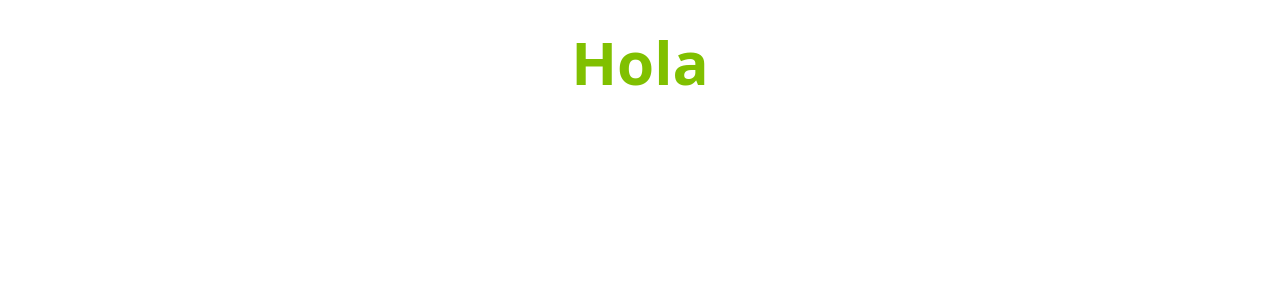
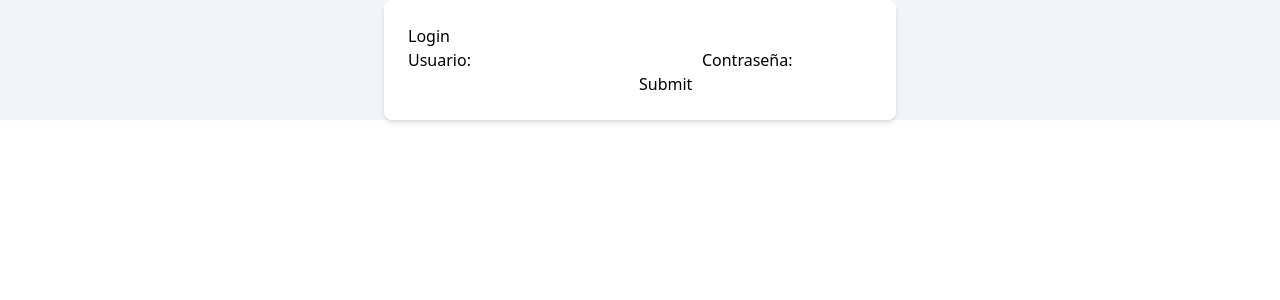
Before and after one commit to kalpizard/Team-4, a React (Vite) app in the folder Frontend/TakeTime/: page /login in a window 1280 px wide. Shown: the top 300 px of the page. Built offline with nearby package versions, Linux system fonts and the light colour scheme.

Commit message:
login x register

```diff
--- a/Frontend/TakeTime/db.json
+++ b/Frontend/TakeTime/db.json
@@ -1,6 +1,6 @@
 {
     "usuarios": [
-      { "id": 1, "nombre": "Juan", "edad": 30 },
-      { "id": 2, "nombre": "Ana", "edad": 25 }
+      { "id": 1, "name": "Juan", "edad": 30, "password": "derek"},
+      { "id": 2, "name": "Ana", "edad": 25, "password": "derek"}
     ]
   }
--- a/Frontend/TakeTime/src/TakeTime.jsx
+++ b/Frontend/TakeTime/src/TakeTime.jsx
@@ -1,10 +1,10 @@
-import './App.css'
 
+import {Routing} from '../src/router/Routing.jsx'
 export function TakeTime() {
   return (
     <>
-      <h1 className='font-black text-6xl text-aguacate'>
-        Hola
+      <h1>
+      <Routing/>
       </h1>
     </>
   )
--- /dev/null
+++ b/Frontend/TakeTime/src/auth/components/Token.jsx
@@ -0,0 +1,46 @@
+// src/token/refresh.jsx
+
+import { KJUR } from 'jsrsasign';
+
+const secretKey = 'cocodeVersion';
+
+// Función para refrescar el access token utilizando el refresh token
+export const refreshAccessToken = () => {
+  const refreshToken = document.cookie
+    .split('; ')
+    .find((row) => row.startsWith('refresh_token='))
+    ?.split('=')[1];
+
+  if (refreshToken) {
+    try {
+      // Usamos el refresh token para generar un nuevo access token
+      const decodedPayload = KJUR.jws.JWS.parse(refreshToken).payload;
+      const newAccessToken = KJUR.jws.JWS.sign(
+        'HS256',
+        { alg: 'HS256', typ: 'JWT' },
+        decodedPayload,
+        secretKey
+      );
+      document.cookie = `access_token=${newAccessToken}; path=/; max-age=3600`; // 1 hora de expiración
+
+      console.log('Nuevo access token generado.');
+    } catch (error) {
+      console.error('Error al refrescar el token:', error);
+    }
+  } else {
+    console.log('No se encontró el refresh token.');
+  }
+};
+
+// Verificar si el token de acceso está presente, si no se genera uno nuevo
+export const checkTokenAvailability = () => {
+  const accessToken = document.cookie
+    .split('; ')
+    .find((row) => row.startsWith('access_token'))
+    ?.split('=')[1];
+
+  if (!accessToken) {
+    console.log('No hay access token, usando refresh token para generar uno nuevo.');
+    refreshAccessToken(); // Llamar a la función que refresca el token
+  }
+};
--- /dev/null
+++ b/Frontend/TakeTime/src/auth/layout/AuthLayout.jsx
@@ -0,0 +1,10 @@
+// AuthLayout.jsx
+export const AuthLayout = ({ children }) => {
+    return (
+      <div className='w-full h-full bg-slate-100 flex items-center justify-center'>
+        <div className='w-full h-full p-6 bg-white rounded-lg shadow-md max-w-lg'>
+          {children}
+        </div>
+      </div>
+    );
+  };
--- /dev/null
+++ b/Frontend/TakeTime/src/auth/pages/Login.jsx
@@ -0,0 +1,90 @@
+import { useState } from 'react';
+import { getUsers } from '../../services/axios.js';
+import { KJUR } from 'jsrsasign';
+import {checkTokenAvailability} from '../components/Token.jsx'
+import { AuthLayout } from '../layout/AuthLayout.jsx';
+export const Login = ({children}) => {
+  const [username, setUsername] = useState('');
+  const [password, setPassword] = useState('');
+  const [errorMessage, setErrorMessage] = useState('');
+  const secretKey = 'cocodeVersion';
+
+  const submit = async () => {
+    if (!username.trim() || !password.trim()) {
+      setErrorMessage('Usuario y contraseña son requeridos.');
+      return;
+    }
+
+    try {
+      const response = await getUsers();
+      console.log(response);
+
+      const users = response.data;
+
+      const name = users.find((u) => u.name === username);
+      const userPassword = users.find((u) => u.password === password);
+
+      if (!name) {
+        return;
+      } else if (!userPassword) {
+        return;
+      }
+      if (name && userPassword) {
+        console.log('Inicio de sesión exitoso: ' + name.name);
+
+        // Generar token JWT (Access Token)
+        const payload = {
+          username: name,
+          exp: Math.floor(Date.now() / 1000) + 86400, // 1 día de expiración
+        };
+        const accessToken = KJUR.jws.JWS.sign('HS256', { alg: 'HS256', typ: 'JWT' }, payload, secretKey);
+
+        // Generar refresh token (tendrá una fecha de expiración más larga)
+        const refreshToken = KJUR.jws.JWS.sign('HS256', { alg: 'HS256', typ: 'JWT' }, payload, secretKey);
+
+        // Guardar el access token en la cookie (expira en 1 hora)
+        document.cookie = `access_token=${accessToken}; path=/; max-age=60`;
+        document.cookie = `refresh_token=${refreshToken}; path=/; max-age=86400`;
+      }
+    } catch (error) {
+      console.error('Error al realizar la solicitud:', error);
+    }
+  };
+
+  // Comprobar la disponibilidad del token cada minuto
+  setInterval(() => {
+    checkTokenAvailability();
+  }, 60000); // Comprobar cada minuto
+
+  return (
+    <AuthLayout>
+      <>
+       <div>
+        <h1>Login</h1>
+        <label htmlFor="username">Usuario:</label>
+        <input
+          autoComplete="off"
+          value={username}
+          onChange={(e) => setUsername(e.target.value)}
+          type="text"
+          id="username"
+          name="username"
+          required
+        />
+        <label htmlFor="password">Contraseña:</label>
+        <input
+          value={password}
+          onChange={(e) => setPassword(e.target.value)}
+          type="password"
+          id="password"
+          name="password"
+          required
+        />
+        <input onClick={submit} type="submit" value="Submit" />
+        {errorMessage && <p>{errorMessage}</p>}
+      </div>
+    </>
+    </AuthLayout>
+
+  );
+}
--- /dev/null
+++ b/Frontend/TakeTime/src/router/Routing.jsx
@@ -0,0 +1,14 @@
+import { BrowserRouter as Router,Routes,Route} from 'react-router-dom'
+import {Login} from '../auth/pages/Login'
+
+export const Routing = () =>{
+  return (
+    <div id='root'>
+        <Router>
+          <Routes>
+            <Route path="/login" element={<Login />} />
+          </Routes>
+        </Router>
+    </div>
+  )
+}
--- /dev/null
+++ b/Frontend/TakeTime/src/services/axios.js
@@ -0,0 +1,9 @@
+import axios from 'axios';
+export const getUsers = async () => {
+    try {
+      const response = await axios.get('http://localhost:3001/usuarios'); // URL de la API
+      return response
+    } catch (error) {
+      console.error('Error al realizar la solicitud GET:', error);
+    }
+  };
--- /dev/null
+++ b/Frontend/TakeTime/src/services/axios.jsx
@@ -0,0 +1,10 @@
+// import axios from 'axios';
+// const getUsers = async () => {
+//     try {
+//       const response = await axios.get('https://api.example.com/data'); // URL de la API
+//       console.log('Datos recibidos:', response.data);
+//     } catch (error) {
+//       console.error('Error al realizar la solicitud GET:', error);
+//     }
+//   };
+//   export default {getData, post}
```
Also changed, not shown: Frontend/TakeTime/src/auth/layout/prueba.md (deleted, +0 -1 lines), Frontend/TakeTime/src/auth/pages/Register.jsx (added), Frontend/TakeTime/src/auth/pages/prueba.md (deleted), Frontend/TakeTime/src/router/prueba.md (deleted).
